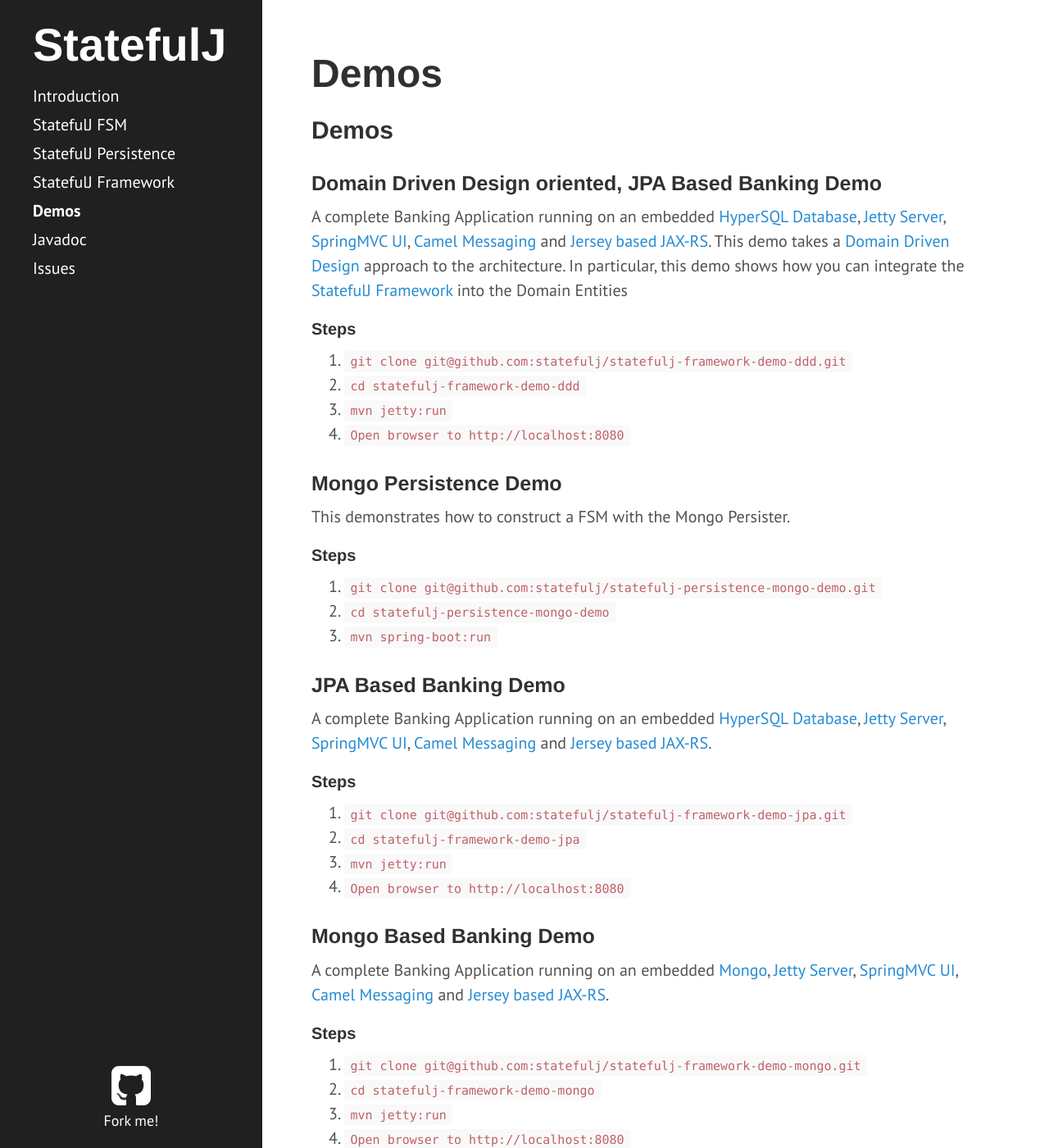
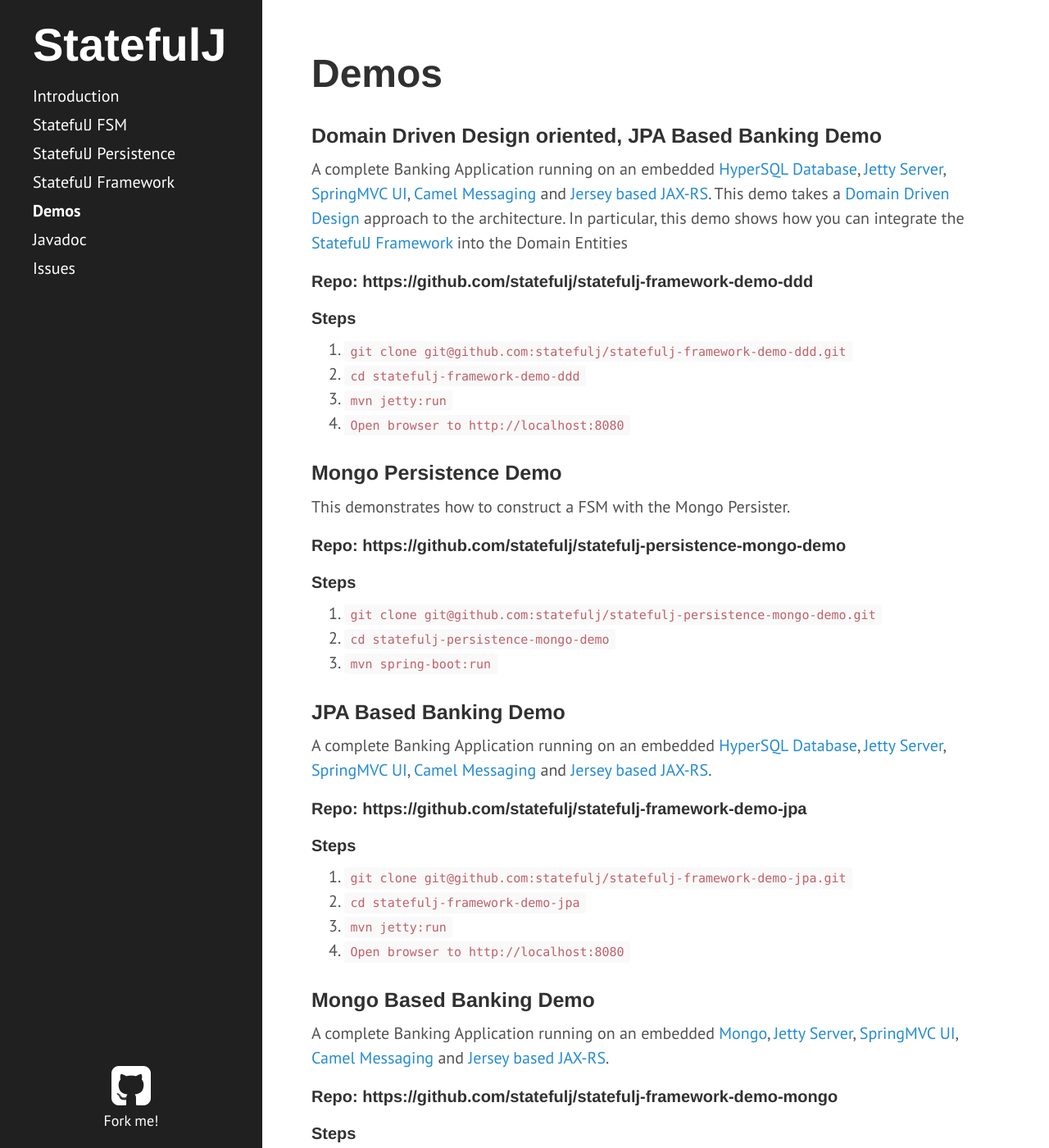
Before and after one commit to statefulj/statefulj, a Jekyll site: the page built from demos.md, in a window 1280 px wide and 1400 px high. Shown: the whole window at 82% size. Built offline with Jekyll 4.4.1, drawn with Linux system fonts in a browser that asks for light colours; Markdown is read by kramdown in place of the engine named in the settings.

Commit message:
Clean up the demo page

```diff
--- a/demos.md
+++ b/demos.md
@@ -4,11 +4,11 @@ title: Demos
 weight: 0
 ---
 
-## Demos
-
 ### Domain Driven Design oriented, JPA Based Banking Demo
 
 A complete Banking Application running on an embedded [HyperSQL Database](http://hsqldb.org/), [Jetty Server](http://www.eclipse.org/jetty/), [SpringMVC UI](http://projects.spring.io/spring-framework/), [Camel Messaging](http://camel.apache.org/) and [Jersey based JAX-RS](https://jersey.java.net/).  This demo takes a [Domain Driven Design](http://en.wikipedia.org/wiki/Domain-driven_design) approach to the architecture.  In particular, this demo shows how you can integrate the [StatefulJ Framework](/framework) into the Domain Entities
+
+#### Repo: https://github.com/statefulj/statefulj-framework-demo-ddd
 
 #### Steps
 
@@ -21,6 +21,8 @@ A complete Banking Application running on an embedded [HyperSQL Database](http:/
 
 This demonstrates how to construct a FSM with the Mongo Persister.
 
+#### Repo: https://github.com/statefulj/statefulj-persistence-mongo-demo
+
 #### Steps
 
 1. `git clone git@github.com:statefulj/statefulj-persistence-mongo-demo.git`
@@ -30,6 +32,8 @@ This demonstrates how to construct a FSM with the Mongo Persister.
 ### JPA Based Banking Demo
 
 A complete Banking Application running on an embedded [HyperSQL Database](http://hsqldb.org/), [Jetty Server](http://www.eclipse.org/jetty/), [SpringMVC UI](http://projects.spring.io/spring-framework/), [Camel Messaging](http://camel.apache.org/) and [Jersey based JAX-RS](https://jersey.java.net/).
+
+#### Repo: https://github.com/statefulj/statefulj-framework-demo-jpa
 
 #### Steps
 
@@ -42,6 +46,8 @@ A complete Banking Application running on an embedded [HyperSQL Database](http:/
 
 A complete Banking Application running on an embedded [Mongo](http://www.mongodb.org/), [Jetty Server](http://www.eclipse.org/jetty/), [SpringMVC UI](http://projects.spring.io/spring-framework/), [Camel Messaging](http://camel.apache.org/) and [Jersey based JAX-RS](https://jersey.java.net/).
 
+#### Repo: https://github.com/statefulj/statefulj-framework-demo-mongo
+
 #### Steps
 
 1. `git clone git@github.com:statefulj/statefulj-framework-demo-mongo.git`
```
